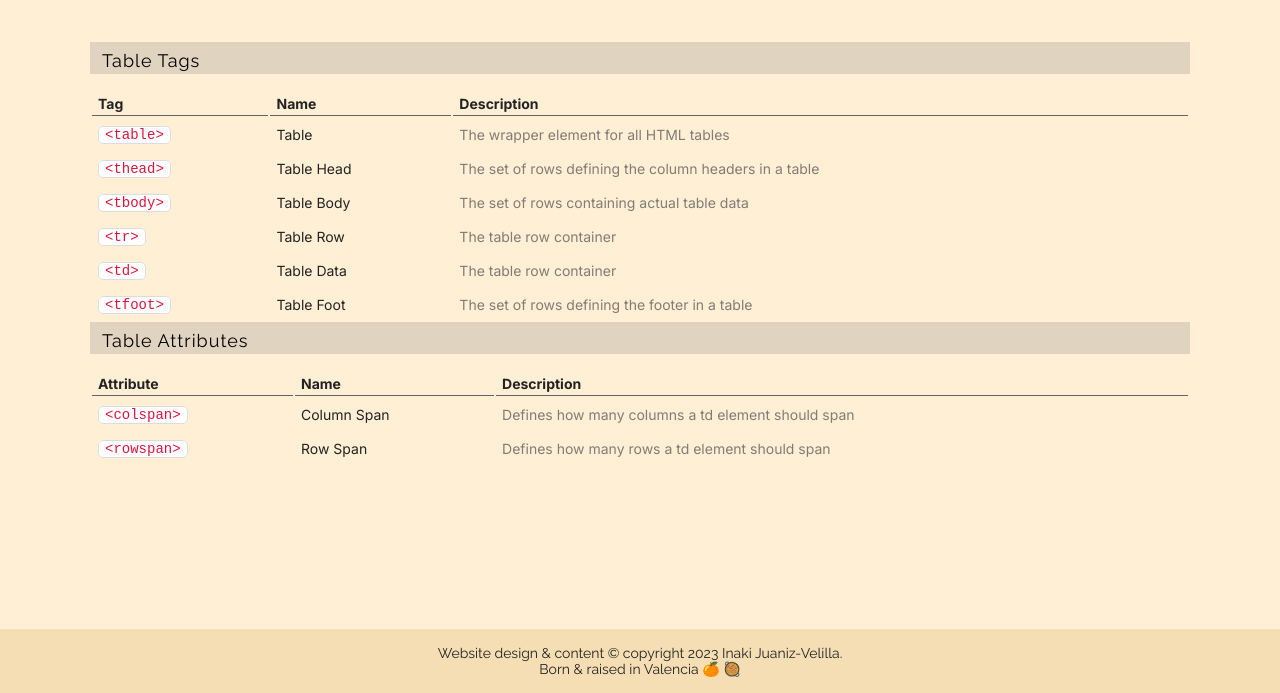
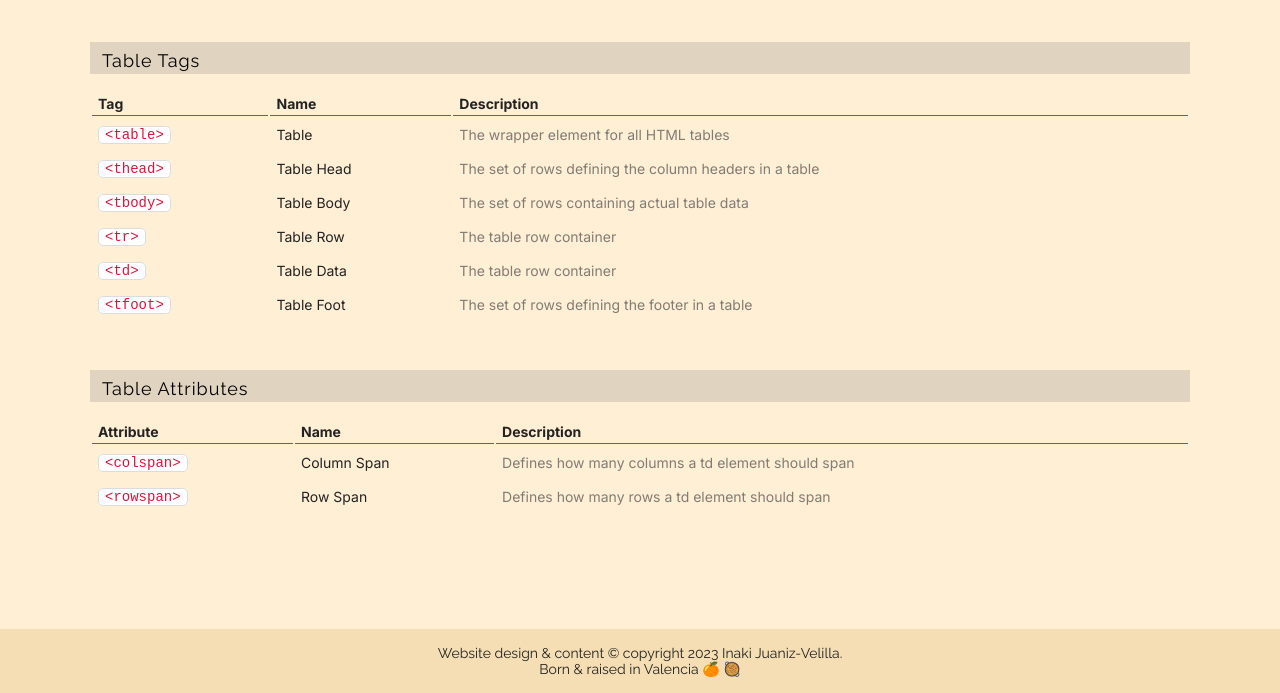
Before and after one commit to inakijv/Dev-Cheat-Sheet, a plain HTML site: page index.html in a window 1280 px wide. Shown: the part 107-800 px from the top of the page. Drawn offline with Linux system fonts and the light colour scheme; a web font is replaced by a local one.

Commit message:
Update styles.css for table

```diff
--- a/styles.css
+++ b/styles.css
@@ -41,7 +41,7 @@ h2 {
 }
 
 table {
-  margin-bottom: 0 48px auto;
+  margin-bottom: 48px;
   width: 100%;
   font-family: Inter, sans-serif;
   font-size: 14px;
```
